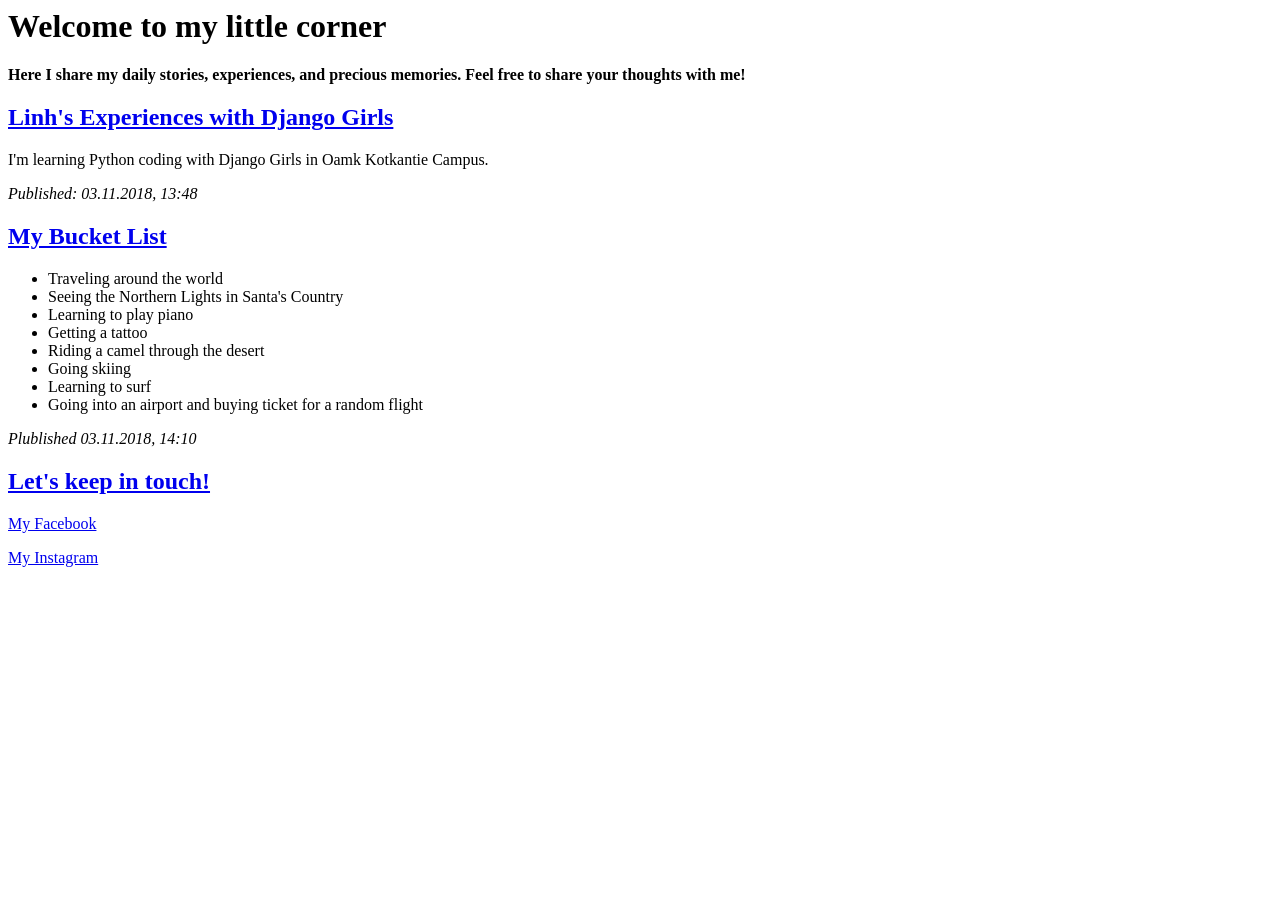
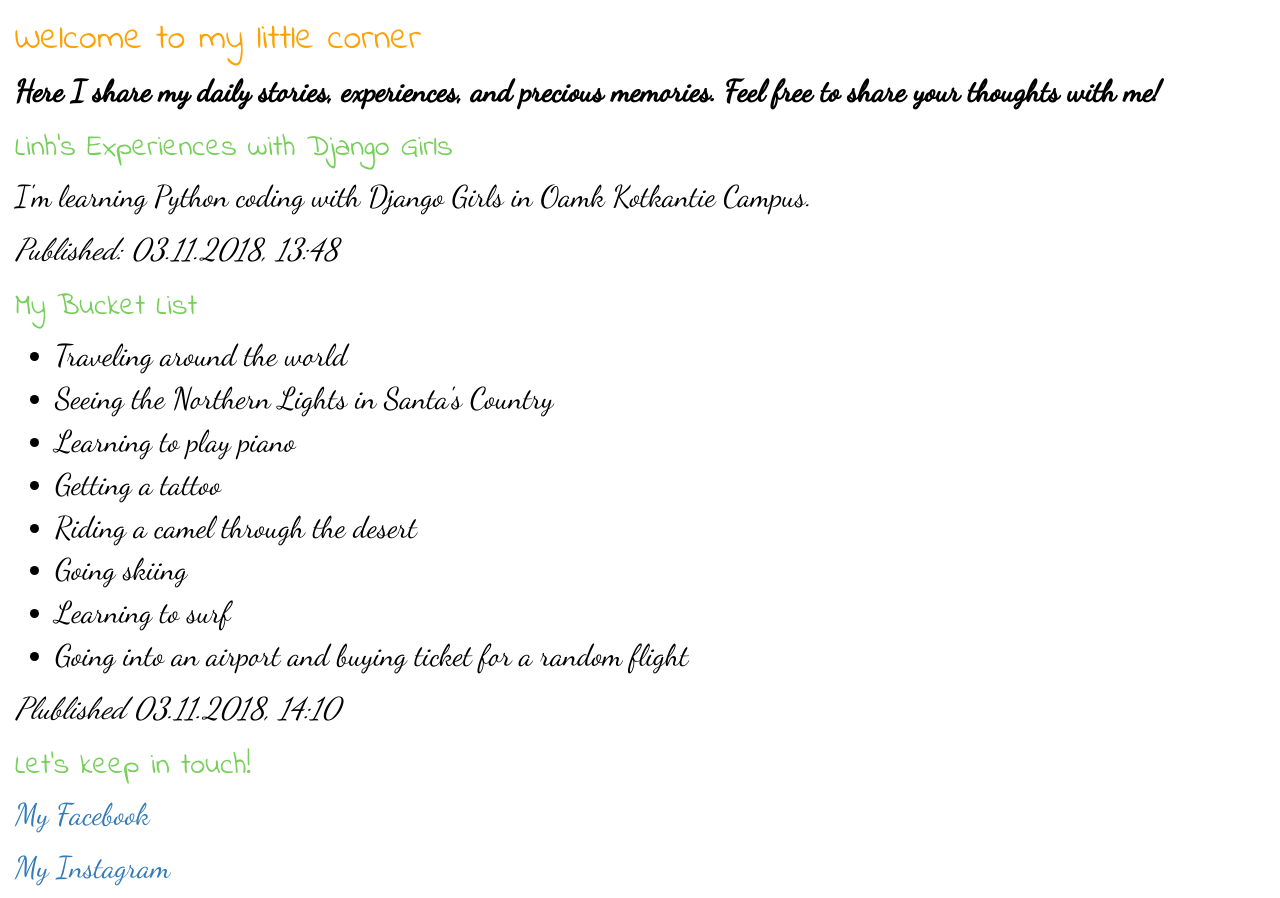
Before and after one commit to kolorkim/my-first-blog, a Django app: page / in a window 1280 px wide. Before the commit the page ends 567 px from the top, so only its background shows below. Run offline with Django 3.2, Linux system fonts and the light colour scheme; data that the repository does not hold is empty; some libraries are stand-ins or nearby versions.

Commit message:
Changed fonts and colors

```diff
--- /dev/null
+++ b/blog/static/css/blog.css
@@ -0,0 +1,21 @@
+body {
+	padding-left: 15px;
+}
+h1 a {
+    color: #FCA205;
+    font-family: 'Indie Flower', cursive;
+}
+h2 a {
+    color: #76CF59;
+    font-family: 'Indie Flower', cursive;
+}
+p {
+	color: #000000;
+	font-family: 'Dancing Script', cursive;
+	font-size: 30px;
+}
+ul {
+	color: #000000;
+	font-family: 'Dancing Script', cursive;
+	font-size: 30px;
+}
--- a/blog/templates/blog/post_list.html
+++ b/blog/templates/blog/post_list.html
@@ -1,15 +1,17 @@
+{% load static %}
 <html>
 	<head>
 		<title>Linh's blog</title>
-		<h1>Welcome to my little corner</h1>
+		<link rel="stylesheet" href="//maxcdn.bootstrapcdn.com/bootstrap/3.2.0/css/bootstrap.min.css">
+		<link rel="stylesheet" href="//maxcdn.bootstrapcdn.com/bootstrap/3.2.0/css/bootstrap-theme.min.css">
+        <link rel="stylesheet" href="{% static 'css/blog.css' %}">
+        <link href="https://fonts.googleapis.com/css?family=Indie+Flower" rel="stylesheet" type="text/css">
+        <link href="https://fonts.googleapis.com/css?family=Dancing+Script" rel="stylesheet" type=text/css>
+
+		<h1><a href="/">Welcome to my little corner</a></h1>
 		<p><strong>Here I share my daily stories, experiences, and precious memories. Feel free to share your thoughts with me!</strong></p>
 	</head>
 	<body>
-		<div>
-			<h2><a href="/">Linh's Experiences with Django Girls</a></h2>
-			<p>I'm learning Python coding with Django Girls in Oamk Kotkantie Campus.</p>
-		</div>
-
 
 {% for post in posts %}
     <div>
@@ -19,6 +21,10 @@
     </div>
 {% endfor %}
 
+		<div>
+			<h2><a href="/">Linh's Experiences with Django Girls</a></h2>
+			<p>I'm learning Python coding with Django Girls in Oamk Kotkantie Campus.</p>
+		</div>
 		<div>
 			<p><em>Published: 03.11.2018, 13:48</em></p>
 			<h2><a href="/">My Bucket List</a></h2>
--- a/blog/views.py
+++ b/blog/views.py
@@ -4,5 +4,5 @@ from .models import Post
 
 # Create your views here.
 def post_list(request):
-	posts = Post.objects.filter(published_date__lte=timezone.now()).order_by('published_date')
+	posts = Post.objects.all()
 	return render(request, 'blog/post_list.html', {'posts':posts})
```
